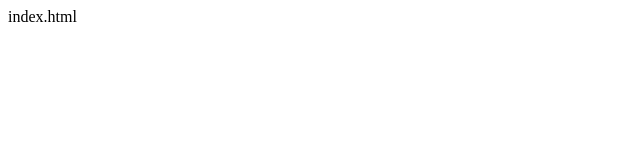
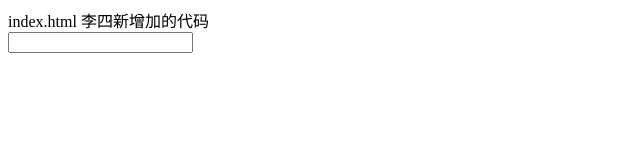
Before and after one commit to wangyongyy/Test, a website: page index.html in a window 1280 px wide. Shown: the whole page, without its empty margins (0-640 px from the left). Drawn offline with Linux system fonts and the light colour scheme.

Commit message:
lisi新增加了代码

```diff
--- a/index.html
+++ b/index.html
@@ -6,5 +6,9 @@
 	</head>
 	<body>
 		index.html
+		李四新增加的代码
+		<div>
+			<input type="text" />
+		</div>
 	</body>
 </html>
```
